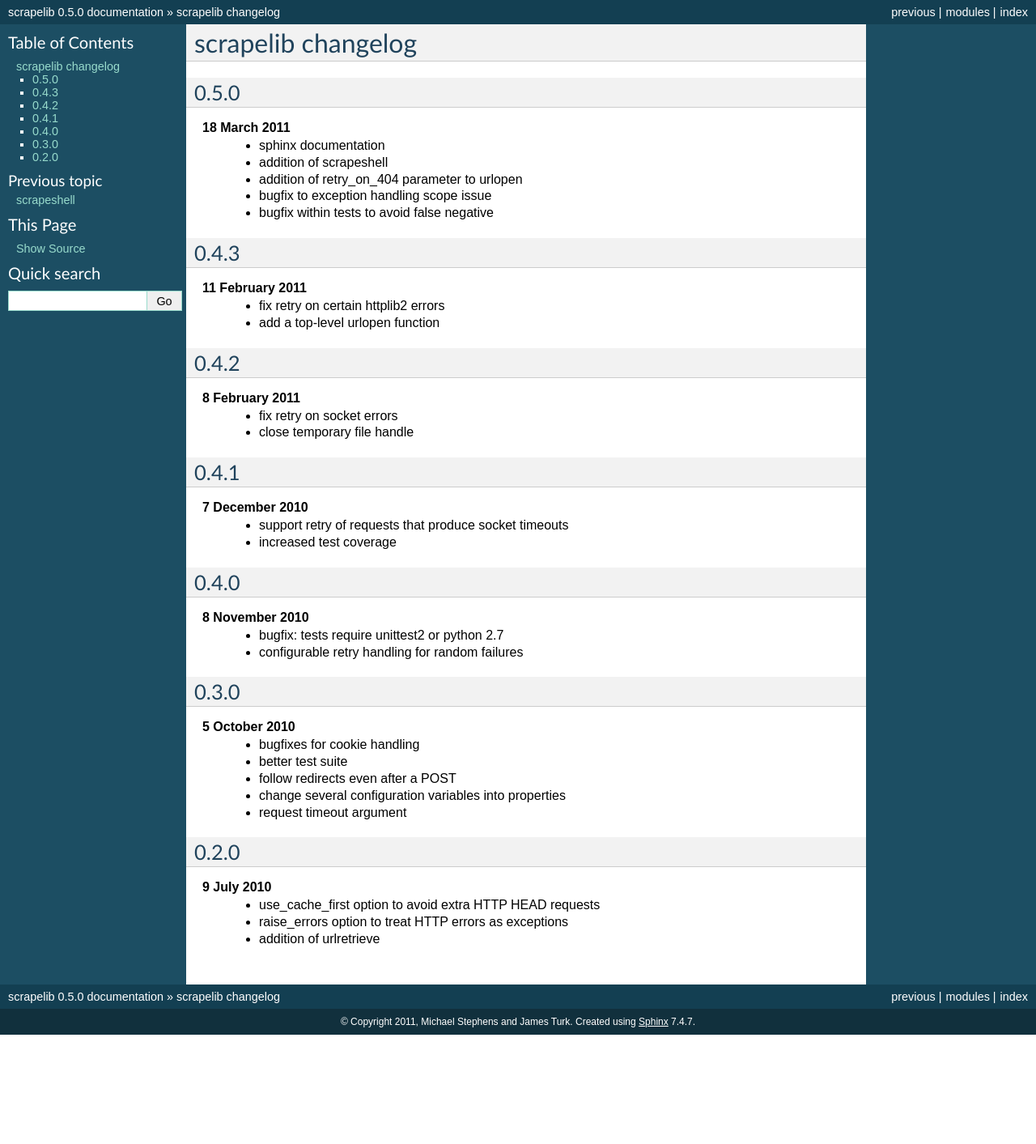
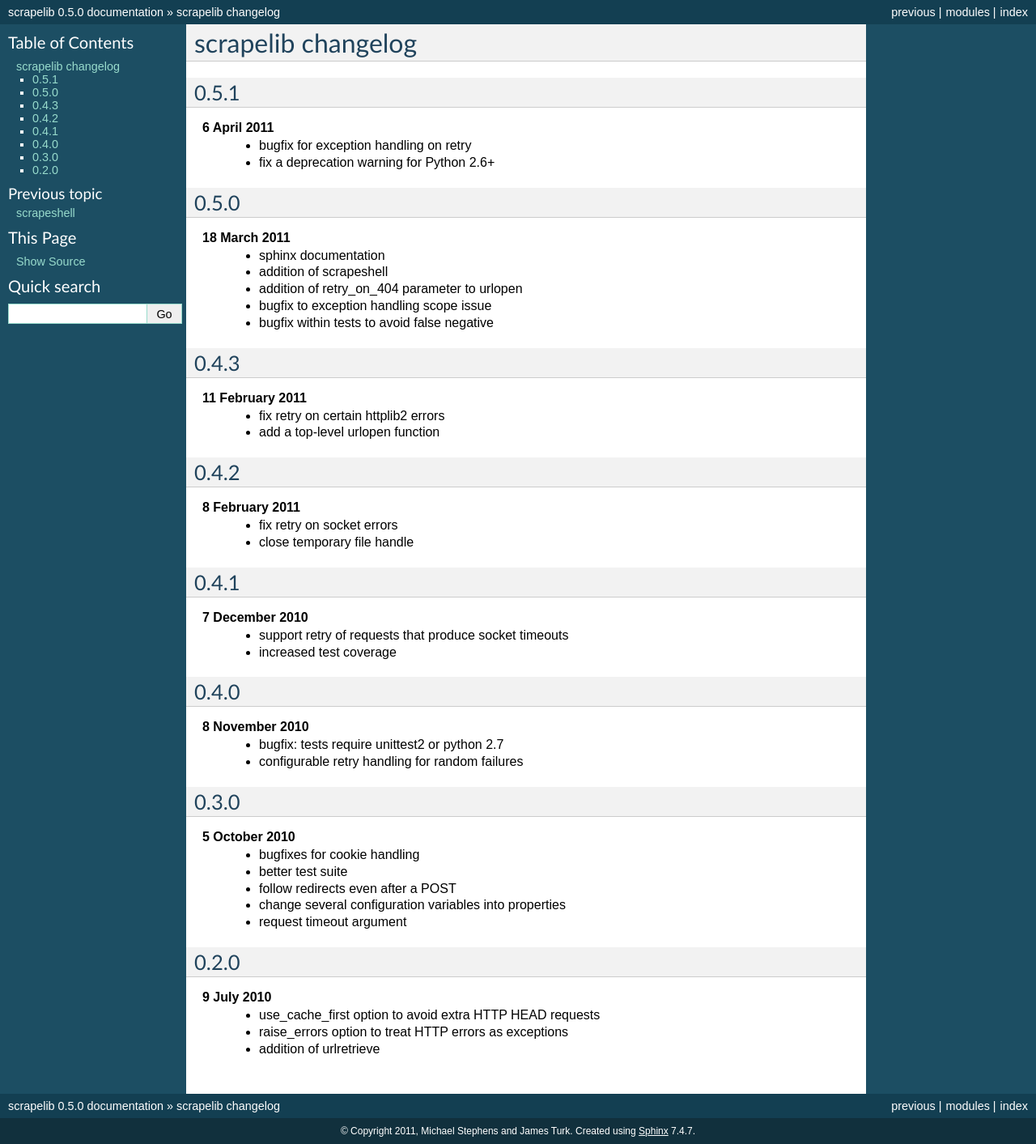
Before and after one commit to jamesturk/scrapelib, a Sphinx documentation site: the page built from docs/changelog.rst, in a window 1280 px wide. Shown: the whole page at 81% size. Built offline with Sphinx 7.4.7, drawn with Linux system fonts in a browser that asks for light colours; before the commit the page ends 1278 px from its top, so only the background shows below that.

Commit message:
bump to 0.5.1

```diff
--- a/docs/changelog.rst
+++ b/docs/changelog.rst
@@ -1,5 +1,11 @@
 scrapelib changelog
 ===================
+
+0.5.1
+-----
+**6 April 2011**
+    * bugfix for exception handling on retry
+    * fix a deprecation warning for Python 2.6+
 
 0.5.0
 -----
```
Also changed, not shown: scrapelib.py (+5 -2 lines).
